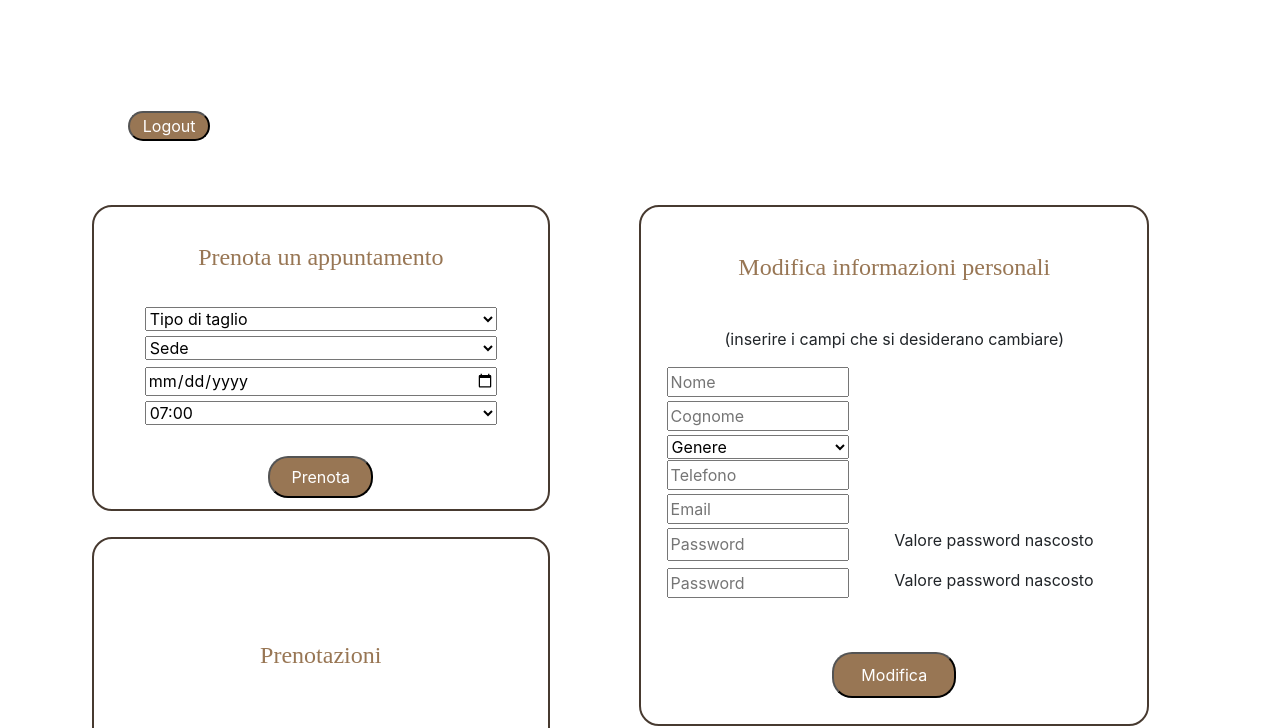
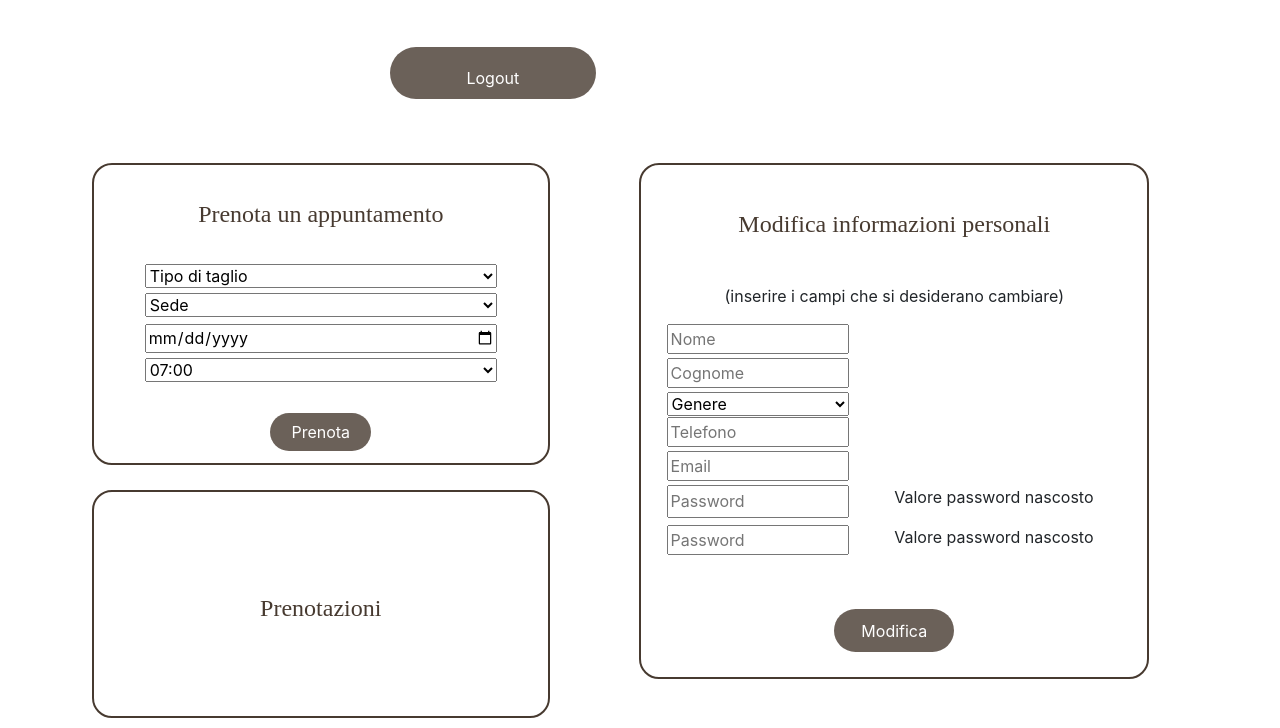
Before and after one commit to andreademurtas/BarberShop, a website: page static/templates/profilo.html in a window 1280 px wide. Shown: the part 91-819 px from the top of the page. Drawn offline with nearby package versions, Linux system fonts and the light colour scheme; files that its build step writes are made by us from their sources; no server answers; files whose address does not match are found by name.

Commit message:
Bottoni modificati

```diff
--- a/static/templates/profilo.html
+++ b/static/templates/profilo.html
@@ -9,6 +9,8 @@
 		<link rel="stylesheet" href="https://cdn.jsdelivr.net/npm/bootstrap@4.3.1/dist/css/bootstrap.min.css" integrity="sha384-ggOyR0iXCbMQv3Xipma34MD+dH/1fQ784/j6cY/iJTQUOhcWr7x9JvoRxT2MZw1T" crossorigin="anonymous">
 		<link rel="stylesheet" href="css/styles.css">
         <script type="text/javascript" src="js/functions.js"></script>
+        <script src="https://ajax.googleapis.com/ajax/libs/jquery/3.6.0/jquery.min.js"></script>
+    <script src="js/jquery_functions.js"></script>
 </head>
 <body onload="myF()">
 
@@ -40,10 +42,11 @@
         <h1 class="h1 grafica_titolo">Barber Shop</h1>
     </div>
 
-        <div class="d-flex flex-row flex-wrap justify-content-start" style="width: 100%;margin-top: 3%;">
+        <div class="d-flex flex-row flex-wrap justify-content-center " style="width: 100%;margin-top: 3%;margin-bottom: 5%;">
 
-            <input type="button" value="Logout" onclick="logout()" onmouseover="changeColor2(this)" onmouseleave="colorBack2(this)" style="margin-bottom: 5%; margin-left: 10%;border-radius:100px; text-align: start ; background-color: #987654; padding-left: 1%; padding-right: 1%; margin-top: 5%; color: white;">
-            <h2 style="margin-bottom: 5%; text-align: start;width: 50%; color: #987654 ; font-size:250% ; font-family: 'Times New Roman', Times, serif; margin-top: 5%; padding-left: 3%; padding-right: 0%;"><span id="myText"></span></h2>
+            <input class="bottone_generico " type="button" value="Logout" onclick="logout()"  style=" max-height:40px ; margin-top: auto; margin-bottom: auto; line-height: 10px;">
+            <h2 style=" margin-bottom:auto; text-align: start; color:#473a30 ; font-family: 'Times New Roman', Times, serif; margin-top: auto; padding-left: 3%; padding-right: 0%;"><span id="myText" style="font-size:70%;"></span></h2>
+            <p style="width: 20%;"></p>
         </div>
     <div class="d-flex flex-wrap flex-column justify-content-center">
         <div class="d-flex flex-row flex-wrap justify-content-center" style="width: 100%;">
@@ -52,7 +55,7 @@
 
 
 
-                            <h2 class="h2" style="text-align: center; color: #987654 ; font-size:150% ; font-family: 'Times New Roman', Times, serif; margin-top: 10%;margin-bottom: 10%;">Prenota un appuntamento</h2>
+                            <h2 class="h2" style="text-align: center; color: #473a30 ; font-size:150% ; font-family: 'Times New Roman', Times, serif; margin-top: 10%;margin-bottom: 10%;">Prenota un appuntamento</h2>
                                 <select name="tipo"  style="margin-bottom: 1.5%;width: 100%;" required>
                                     <option value="">Tipo di taglio</option>
                                     <option value="Taglio capelli">Taglio capelli</option>
@@ -106,12 +109,12 @@
                         <br>
                         <br>
                         <div style="margin-top: 2%; text-align: center;">
-                            <input type="submit" value="Prenota" onmouseover="changeColor(this)" onmouseleave="colorBack(this)" href="#" style="border-radius: 20px; text-align: center ; background-color: #987654; padding-left: 6%; padding-right: 6%; padding-top:2%; padding-bottom: 2%; color: white;">
+                            <input class="bottone_generico" type="submit" value="Prenota" href="#" style="padding-left: 6%; padding-right: 6%; padding-top:2%; padding-bottom: 2%;">
                         </div>
 
                 </form>
                 <div class="d-flex flex-column justify-content-center profilo_form2" style="height: 60%;margin-top: 0%;padding-bottom: 10%;padding-top: 10%;">
-                    <p style= "text-align:center;color: #987654 ; font-size:150% ; font-family: 'Times New Roman', Times, serif; margin-top: 10%;margin-bottom: 3%;">Prenotazioni</p>
+                    <p style= "text-align:center;color: #473a30 ; font-size:150% ; font-family: 'Times New Roman', Times, serif; margin-top: 10%;margin-bottom: 3%;">Prenotazioni</p>
                     <!--div class="d-flex flex-column justify-content-center"-->
                         <p style="text-align:start;"><span id="myPren" style="margin-bottom: 2%;"></span></p>
                     <!--/div-->
@@ -120,7 +123,7 @@
             <div class="d-flex flex-column flex-wrap justify-content-center profilo_form" style="" >
                 <form class="justify-content-center" method="post" action="/modificaUtente" name="registrazione" onsubmit="checkInfo(this)" style="width: 100%;" >
 
-                    <h2 class="h2" style="text-align: center; color: #987654 ; font-size:150% ; font-family: 'Times New Roman', Times, serif; margin-top: 10%;margin-bottom: 10%;">Modifica informazioni personali</h2>
+                    <h2 class="h2" style="text-align: center; color: #473a30 ; font-size:150% ; font-family: 'Times New Roman', Times, serif; margin-top: 10%;margin-bottom: 10%;">Modifica informazioni personali</h2>
                     <p style="text-align: center;">(inserire i campi che si desiderano cambiare)</p>
                     <div class="d-flex flex-row flex-wrap justify-content-center" style="width: 100%;">
                         <div class="d-flex flex-column flex-wrap justify-content-center" style="width: 100%;" >
@@ -144,9 +147,9 @@
                                 <input class="data" type="tel" name="telefono" placeholder="Telefono" min="3000000000" max="39999999999" style=" width: 40%;margin-right: 10%;margin-bottom:1.5%; " >
                                 <p class="data" id="telefono" style="width: 50%"></p>
                             </div>
-                            <div class="d-flex flex-row data ">
-                                <input class="" type="email" name="email" placeholder="Email" style="width: 40%;margin-right: 10%; margin-bottom:1.5%">
-                                <p class="" id="email" style="width: 50%;"></p>
+                            <div class="d-flex flex-wrap flex-row data ">
+                                <input class="flex-wrap" type="email" name="email" placeholder="Email" style="max-width: 40%; margin-right: 10%; margin-bottom:1.5%">
+                                <p class="flex-wrap" id="email" style=""></p>
                             </div>
 							<div class="d-flex flex-row data">
 									<input class="" type="password" name="password" placeholder="Password" style="width: 40%;margin-right: 10%; margin-bottom:1.5%">
@@ -159,7 +162,7 @@
                         </div>
                     </div>
                     <div style="margin-top: 2%; text-align: center;">
-                        <input type="submit" value="Modifica" onmouseover="changeColor(this)" onmouseleave="colorBack(this)" href="#" style=" border-radius: 20px; text-align: center ; background-color: #987654; padding-left: 6%; padding-right: 6%; padding-top:2%; padding-bottom: 2%; color: white;">
+                        <input class="bottone_generico" type="submit" value="Modifica"  href="#" style=" padding-left: 6%; padding-right: 6%; padding-top:2%; padding-bottom: 2%; ">
                     </div>
                 </form>
             </div>
@@ -171,8 +174,8 @@
                 <p class="testoFinePagina" ><b>Barber Shop</b><br>Via dello Scalo S. Lorenzo, 82, 00159 Roma RM <br> 06 64912836 <br> barbershop@gmail.com</p>
         </div>
 </div>
-<script src="https://code.jquery.com/jquery-3.3.1.slim.min.js" integrity="sha384-q8i/X+965DzO0rT7abK41JStQIAqVgRVzpbzo5smXKp4YfRvH+8abtTE1Pi6jizo" crossorigin="anonymous"></script>
 <script src="https://cdn.jsdelivr.net/npm/popper.js@1.14.7/dist/umd/popper.min.js" integrity="sha384-UO2eT0CpHqdSJQ6hJty5KVphtPhzWj9WO1clHTMGa3JDZwrnQq4sF86dIHNDz0W1" crossorigin="anonymous"></script>
 <script src="https://cdn.jsdelivr.net/npm/bootstrap@4.3.1/dist/js/bootstrap.min.js" integrity="sha384-JjSmVgyd0p3pXB1rRibZUAYoIIy6OrQ6VrjIEaFf/nJGzIxFDsf4x0xIM+B07jRM" crossorigin="anonymous"></script>
+
 </body>
 </html>
```
Also changed, not shown: static/templates/registrati.html (+1 -1 lines).
